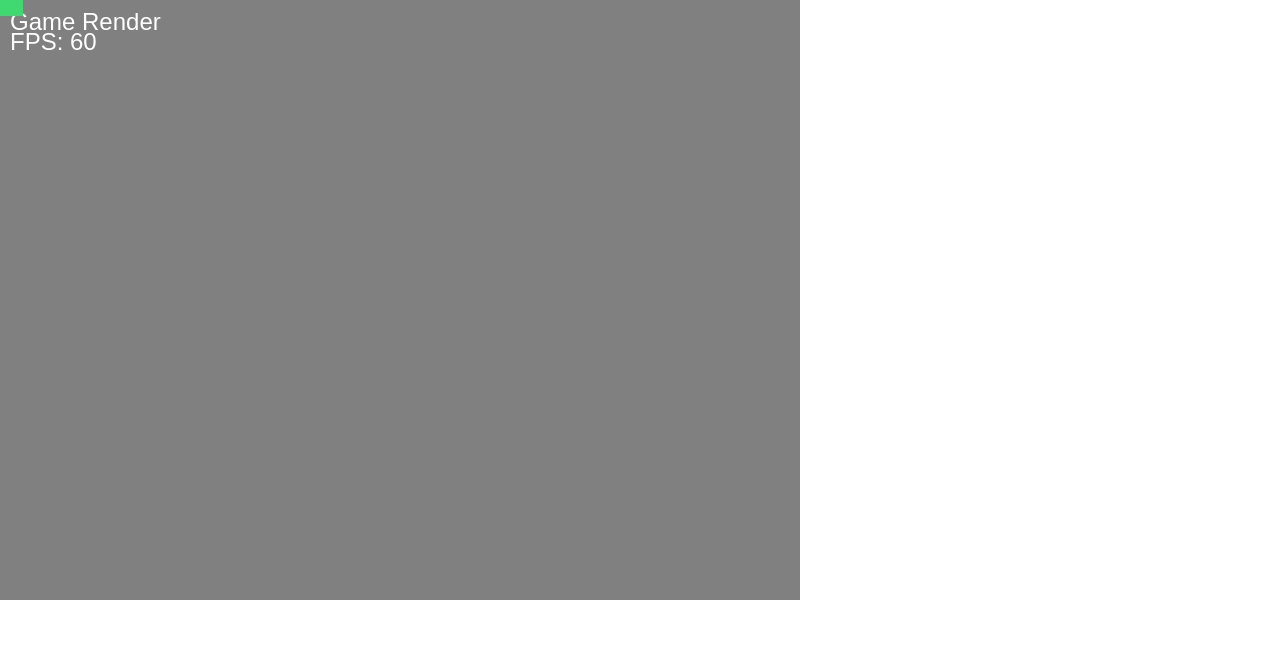
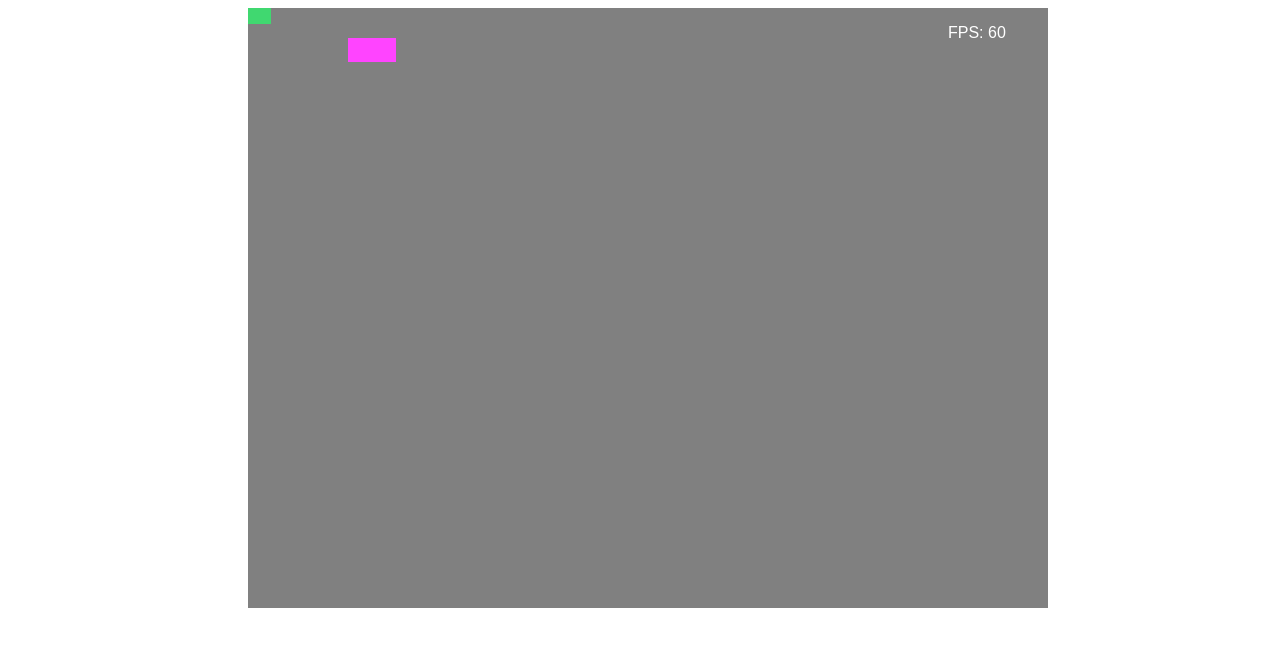
Before and after one commit to simo501/easy-js-game-engine, a plain HTML site: page index.html in a window 1280 px wide. Drawn offline with Linux system fonts and the light colour scheme.

Commit message:
sistemato un po il codice ed aggiunto enemy

```diff
--- a/index.html
+++ b/index.html
@@ -5,11 +5,11 @@
     <meta name="viewport" content="width=device-width, initial-scale=1.0">
     <title>Simple JS Game Engine</title>
 </head>
-<body style="width: 100%; height: 100%; margin: 0; overflow: hidden;">
+<body style="width: 100%; height: 100%; margin: 16; overflow: hidden;">
 
 
 
-    <div id="container" style="width: 100%; height: 100%;">
+    <div id="container" style="width: 100%; height: 100%; display: flex; justify-content: center; align-items: center;">
     </div>
 
 </body>
--- a/js/core/game.loop.js
+++ b/js/core/game.loop.js
@@ -20,7 +20,7 @@ export class GameLoop {
             old: {
                 frameCount: 0,
                 startTime: this.before,
-                sineStart: 0
+                sinceStart: 0
             }
         };
 
@@ -31,7 +31,7 @@ export class GameLoop {
         // il ciclo di frame rate iniziale sarà new
         this.resetState = 'new';
 
-
+        // inizializziamo fps
         this.fps = 0;
 
         console.log('GameLoop initialized with target FPS:', this.fps);
@@ -48,6 +48,9 @@ export class GameLoop {
         // this.stopLoop serve per
         // salvare l'id del frame richiesto con requestAnimationFrame
         // in modo tale da poterlo fermare in seguito se necessario
+        // dobbiamo bassare la callback this.mainLoop e fare il bind a this
+        // in modo tale da poter accedere a this.scope e agli altri metodi della classe
+        // mantenendo il giusto contesto di esecuzione
         let stopLoop = window.requestAnimationFrame(this.mainLoop.bind(this));
 
         // tframe è il timestamp del frame corrente (timestamp frame)
--- a/js/core/game.render.js
+++ b/js/core/game.render.js
@@ -11,7 +11,7 @@ export class GameRender {
         const { scope, width, height } = this;
 
         // puliamo il canvas
-        scope.context.clearRect(0, 0, width, height);
+        this.clearCanvas(scope.context, width, height);
 
         // disegniamo un rettangolo rosso
         scope.context.fillStyle = 'gray';
@@ -19,29 +19,23 @@ export class GameRender {
 
         // disegniamo un testo
         scope.context.fillStyle = 'white';
-        scope.context.font = '24px Arial';
-        scope.context.fillText('Game Render', 10, 30);
+        scope.context.font = '16px Arial';
 
         if (scope.constants.showFps) {
             // se showFps è true, disegniamo il frame rate
-            scope.context.fillText(`FPS: ${Math.round(scope.constants.targetFps)}`, 10, 50);
+            scope.context.fillText(`FPS: ${Math.round(scope.constants.targetFps)}`, width - 100, 30);
         }
 
 
         if (this.state.hasOwnProperty('entities')) {
-            if (this.state.entities && Array.isArray(this.state.entities)) {
-                for (let entity of this.state.entities) {
-                    if (typeof entity.render === 'function') {
-                        entity.render();
-                    }
-                }
-            } else if (this.state.entities) {
-                console.log('GameUpdate: updating player entity');
-                let entity = this.state.entities.player;
-                if (typeof entity.render === 'function') {
-                    entity.render();
-                }
+            const entities = Object.values(this.state.entities);
+            for (const entity of entities) {
+                entity.render()
             }
         }
     }
+
+    clearCanvas(context, width, height) {
+        context.clearRect(0, 0, width, height);
+    }
 }
--- a/js/core/game.update.js
+++ b/js/core/game.update.js
@@ -8,18 +8,9 @@ export class GameUpdate {
 
     update() {
         // Aggiorna tutte le entità se presenti
-        if (this.state.entities && Array.isArray(this.state.entities)) {
-            for (let entity of this.state.entities) {
-                if (typeof entity.update === 'function') {
-                    entity.update();
-                }
-            }
-        } else if (this.state.entities) {
-            console.log('GameUpdate: updating player entity');
-            let entity = this.state.entities.player;
-            if (typeof entity.update === 'function') {
-                entity.update();
-            }
+        const entities = Object.values(this.state.entities);
+        for (const entity of entities) {
+            entity.update(); // Itera su ogni entità
         }
     }
 
--- /dev/null
+++ b/js/entities/enemy.js
@@ -0,0 +1,7 @@
+import { Entity } from "./entity.js";
+
+export class Enemy extends Entity {
+    constructor(scope, position = {x:100, y:30}, moveSpeed=1, width=48, height=24) {
+        super(scope, position, moveSpeed, width, height);
+    }
+}
--- /dev/null
+++ b/js/entities/entity.js
@@ -0,0 +1,34 @@
+export class Entity {
+    constructor(scope, position = {x:0, y:0}, moveSpeed=3, width=23, height=16) {
+        this.scope = scope;
+        this.position = position;
+        this.moveSpeed = moveSpeed;
+        this.width = width;
+        this.height = height;
+    }
+
+    render(color = '#ff44ff') {
+        this.scope.context.fillStyle = color;
+        this.scope.context.fillRect(
+            this.position.x,
+            this.position.y,
+            this.width,
+            this.height
+        );
+    };
+
+    update() {}
+
+    checkCollision() {
+        // qui dovremmo implementare la logica per controllare le collisioni
+        // con altri oggetti o entità nel gioco
+        // ad esempio, se il giocatore tocca un muro o un altro oggetto
+        // possiamo usare le coordinate di this.position e le dimensioni
+        // this.width e this.height per verificare le collisioni
+        // con altri oggetti nel gioco
+    }
+
+    getEntity() {
+        return this;
+    }
+}
--- a/js/players/player.js
+++ b/js/entities/player.js
@@ -1,22 +1,13 @@
 import { keysDown } from "../utils/utils.keysDown.js";
+import { Entity } from "./entity.js";
 
-export class Player {
-    constructor(scope, position = {x:0, y:0}, moveSpeed=1, width=23, height=16) {
-        this.scope = scope;
-        this.position = position;
-        this.moveSpeed = moveSpeed;
-        this.width = width;
-        this.height = height;
+export class Player extends Entity {
+    constructor(scope, position = {x:0, y:0}, moveSpeed=3, width=23, height=16) {
+        super(scope, position, moveSpeed, width, height);
     }
 
     render() {
-        this.scope.context.fillStyle = '#40d870';
-        this.scope.context.fillRect(
-            this.position.x,
-            this.position.y,
-            this.width,
-            this.height
-        );
+        super.render("#40d870");
     };
 
     update() {
@@ -40,6 +31,6 @@ export class Player {
     }
 
     getPlayer() {
-        return this;
+        super.getEntity();
     }
 }
--- a/js/game.js
+++ b/js/game.js
@@ -2,7 +2,8 @@ import * as canvasUtils from './utils/utils.canvas.js';
 import { GameUpdate } from './core/game.update.js';
 import { GameRender } from './core/game.render.js';
 import { GameLoop } from './core/game.loop.js';
-import { Player } from './players/player.js';
+import { Player } from './entities/player.js';
+import { Enemy } from './entities/enemy.js';
 
 let $container = document.getElementById('container');
 
@@ -34,6 +35,7 @@ export default class Game {
 
         // inizializziamo il giocatore
         this.createPlayer()
+        this.createEnemy()
 
         // assegnamo ad update un istanza di GameUpdate
         // e render un istanza di GameRender
@@ -49,10 +51,13 @@ export default class Game {
     createPlayer() {
         console.log('Game: creating player');
         this.state.entities = this.state.entities || {};
-        // Instantiate a player as an active entity
-        this.state.entities.player = new Player(
-            this,
-        )
+        this.state.entities.player = new Player(this)
+    }
+
+    createEnemy() {
+        console.log('Game: creating enemy');
+        this.state.entities = this.state.entities || {};
+        this.state.entities.enemy = new Enemy(this);
     }
 }
 
```
